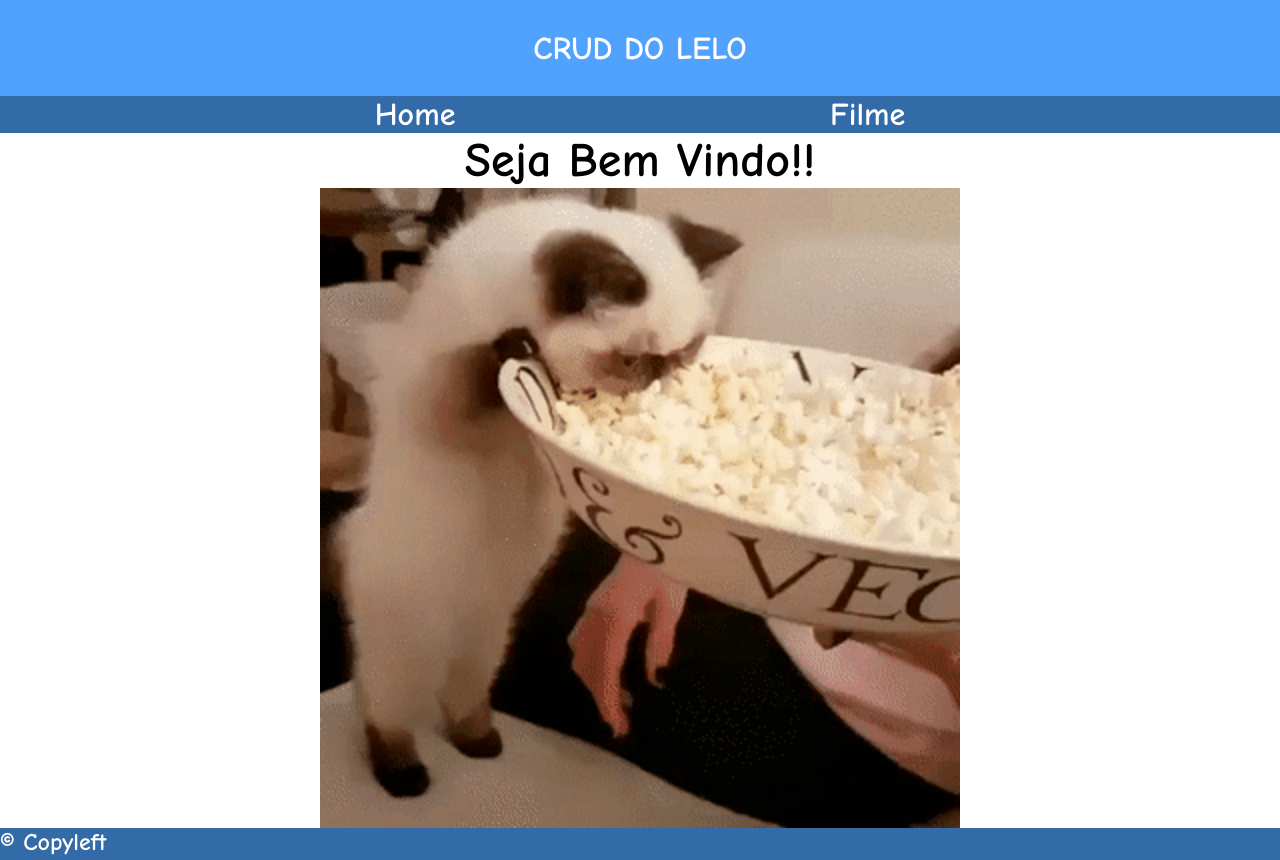
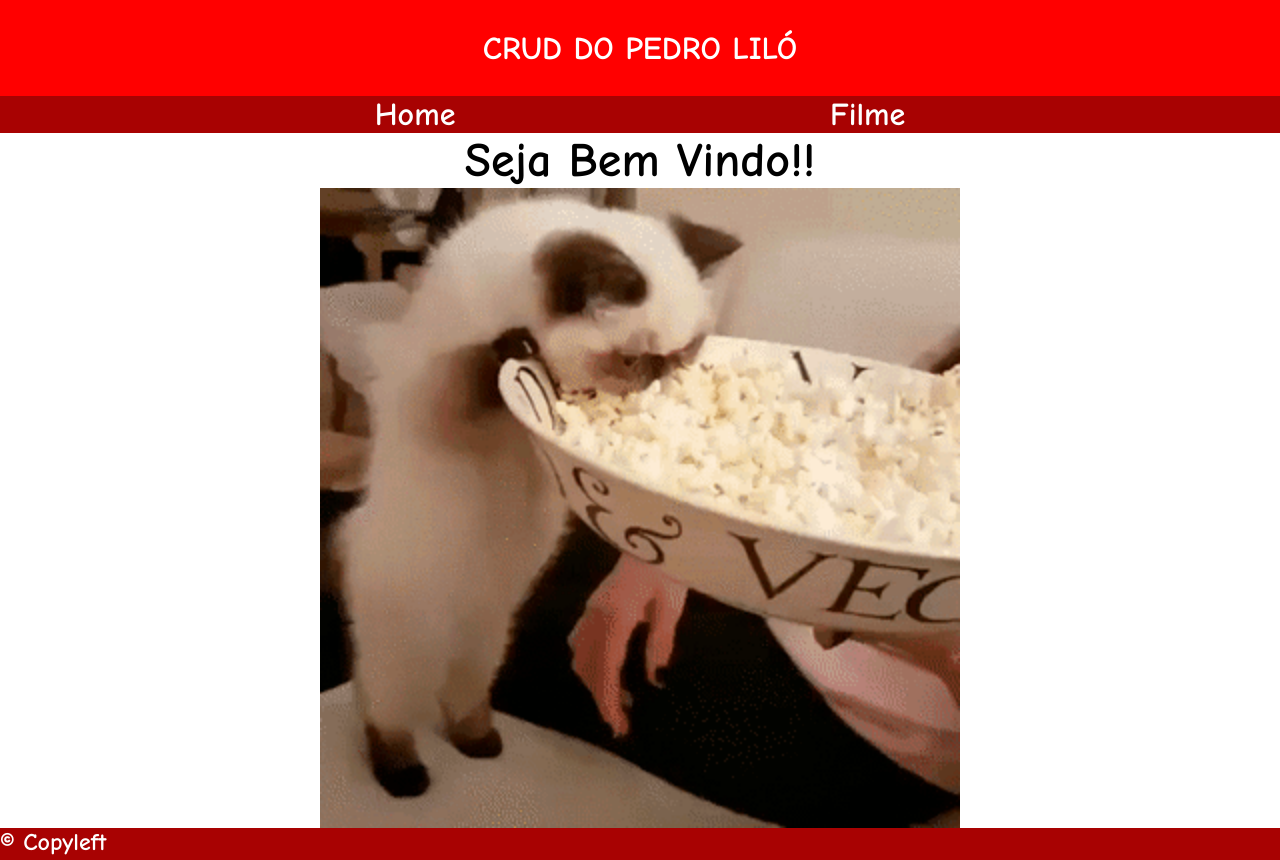
Before and after one commit to PedroLilo/CRUD_Lilo, a Flask app: page / in a window 1280 px wide. Run offline with Flask 3, Linux system fonts and the light colour scheme.

Commit message:
ACABOUU 11/09

```diff
--- a/static/css/estilo.css
+++ b/static/css/estilo.css
@@ -7,8 +7,8 @@
 }
 
 :root {
-    --primary: rgb(81, 162, 255);
-    --secondary: rgb(51, 106, 168);;
+    --primary: rgb(255, 0, 0);
+    --secondary: rgb(168, 2, 2);;
     --black: #000;
     --white: #FFF;
 }
@@ -57,7 +57,6 @@ nav a{
 }
 
 nav a:hover{
-    color: aquamarine;
     text-decoration: underline;
 }
 /*main*/
--- a/templates/base.html
+++ b/templates/base.html
@@ -9,7 +9,7 @@
 </head>
 <body>
     <header>
-        <p>CRUD DO LELO</p>
+        <p>CRUD DO PEDRO LILÓ</p>
     </header>
     <nav>
         <a href="/">Home</a>
```
